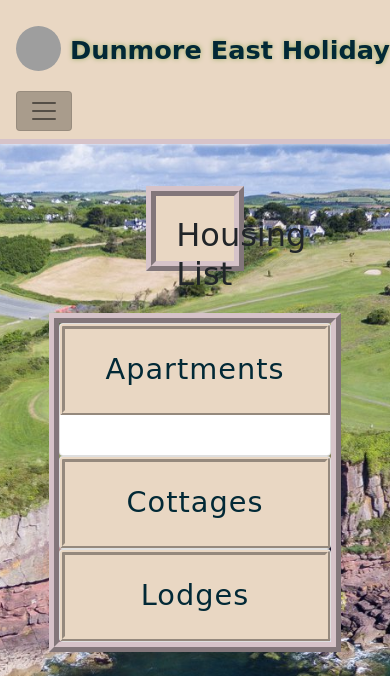
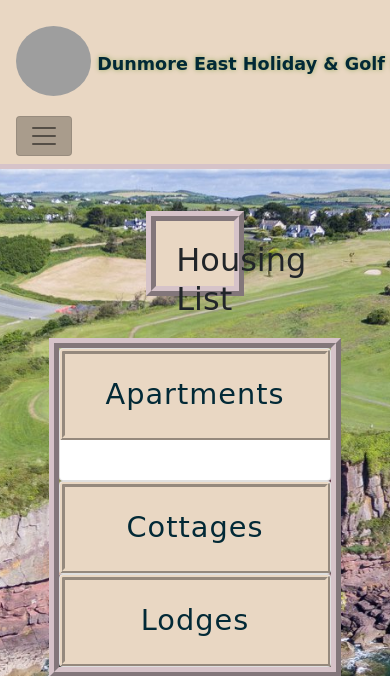
Before and after one commit to Aramantos/GolfClubPortal, a Django app: page /bookings/ in a window 390 px wide; the page is wider, and only the part inside the window is pictured. Shown: the top 676 px of that part. Run offline with Django 3.2, Linux system fonts and the light colour scheme; the visitor is signed in with stand-in values (Sample User, id 1); some libraries are stand-ins or nearby versions; grey boxes are pictures that could not be loaded.

Commit message:
update base template and styling

```diff
--- a/static/css/base.css
+++ b/static/css/base.css
@@ -31,6 +31,10 @@
     box-shadow: 0 0 5px white;
 }
 
+.navbar-nav {
+    margin-bottom: 8px;
+}
+
 .dropdown-menu {
     background: var(--almond);
     box-shadow: 5px 5px var(--gunmetal);
@@ -49,8 +53,8 @@
 }
 
 #logo-nav {
-    height: 45px;
-    width: 45px;
+    height: 70px;
+    width: 75px;
     border-radius: 50%;
     margin-bottom: 7px;
 }
@@ -284,3 +288,44 @@
 #verify-card {
     height: 20vh;
 }
+
+/*------------------Media Queries*/
+
+@media (max-width: 1234px) {
+    #title {
+        font-size: 2rem;
+    }
+}
+
+@media (max-width: 1100px) {
+    #title {
+        font-size: 1.7rem;
+    }
+    .nav-link {
+        font-size: 1.5rem;
+    }
+}
+
+@media (max-width: 1030px) {
+    #title {
+        font-size: 1.5rem;
+    }
+    .nav-link {
+        font-size: 1.3rem;
+    }
+}
+
+@media (max-width: 792px) {
+    #title {
+        font-size: 1.3rem;
+    }
+    .nav-link {
+        font-size: 1.1rem;
+    }
+}
+
+@media (max-width: 510px) {
+    #title {
+        font-size: 1.1rem;
+    }
+}
--- a/templates/base.html
+++ b/templates/base.html
@@ -48,14 +48,14 @@
       <nav class="navbar navbar-expand-md navbar-light">
           <a class="navbar-brand" href="{% url 'home' %}">
               <h1 id="title" class="display-4">
-                  <img id="logo-nav" class="logo col-6 col-md-4" src="https://scontent-dub4-1.xx.fbcdn.net/v/t1.6435-9/117108155_3118534461547978_4152927592007920592_n.jpg?_nc_cat=107&ccb=1-5&_nc_sid=09cbfe&_nc_ohc=BaGaRJB_MEsAX8z0916&tn=IHNYuIC23poqQhXL&_nc_ht=scontent-dub4-1.xx&oh=00_AT-9pljZlRr_080Rucz6eJOeAWkP5Wid3Ih8bRWrObgiKw&oe=621809F7" alt="logo">
+                  <img id="logo-nav" class="logo col-6 col-md-4" src="https://www.dunmoreholiday.ie/wp-content/uploads/2020/04/dunmoreholidayLogo2020_28.png" alt="logo">
                   Dunmore East Holiday & Golf Resort
               </h1>
           </a>
           <button class="navbar-toggler" type="button" data-toggle="collapse" data-target="#navbarNavDropdown" aria-controls="navbarNavDropdown" aria-expanded="false" aria-label="Toggle navigation">
             <span class="navbar-toggler-icon"></span>
           </button>
-          <div class="collapse navbar-collapse mr-5" id="navbarNavDropdown">
+          <div class="collapse navbar-collapse mr-2" id="navbarNavDropdown">
             <ul class="navbar-nav">
               <li class="nav-item">
                 <a class="nav-link cursive" href="{% url 'home' %}">Home <span class="sr-only">(current)</span></a>
```
